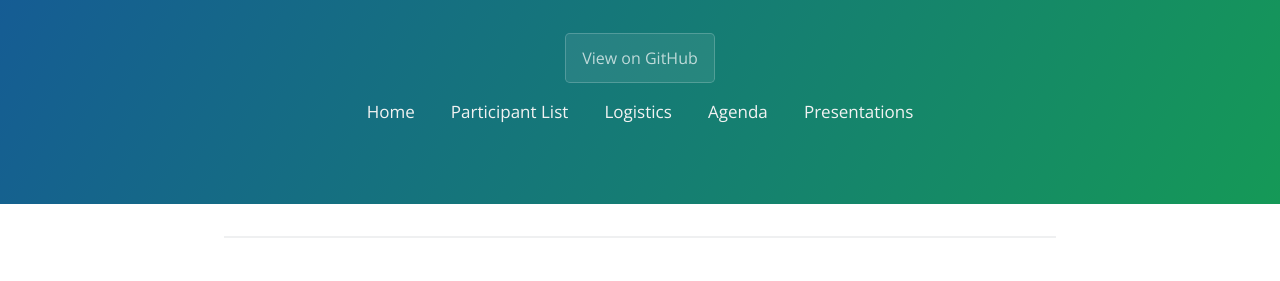
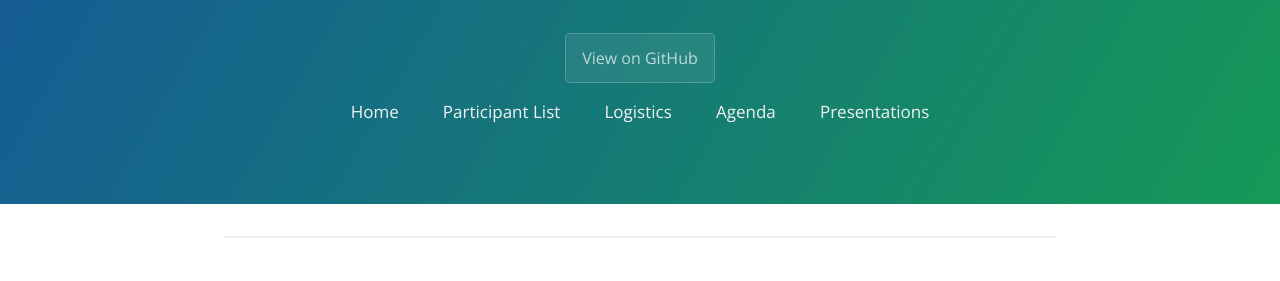
Before and after one commit to lsetiawan/2018-05-15-CAS-HiMAT, a Jekyll site: the page built from index.md, in a window 1280 px wide. Shown: the part 204-485 px from the top of the page. Built offline with Jekyll 4.4.1, drawn with Linux system fonts in a browser that asks for light colours.

Commit message:
Update style.scss

```diff
--- a/assets/css/style.scss
+++ b/assets/css/style.scss
@@ -12,19 +12,19 @@
 .topnav a {
     color: #f2f2f2;
     text-align: center;
-    padding: 14px 16px;
+    padding: 20px 20px;
     text-decoration: none;
     font-size: 17px;
 }
 
 /* Change the color of links on hover */
 .topnav a:hover {
-    background-color: #000;
-    color: #f2f2f2;
+    background-color: #fff;
+    background-opacity: 0.7;
 }
 
 /* Add a color to the active/current link */
 .topnav a.active {
-    background-color: #4cb35a;
-    color: white;
+    background-color: #fff;
+    color: #fff;
 }
```
